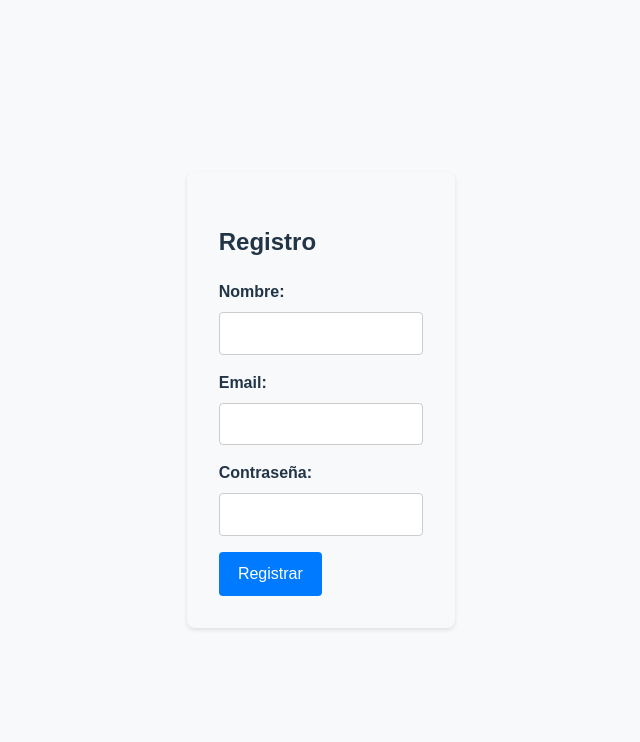
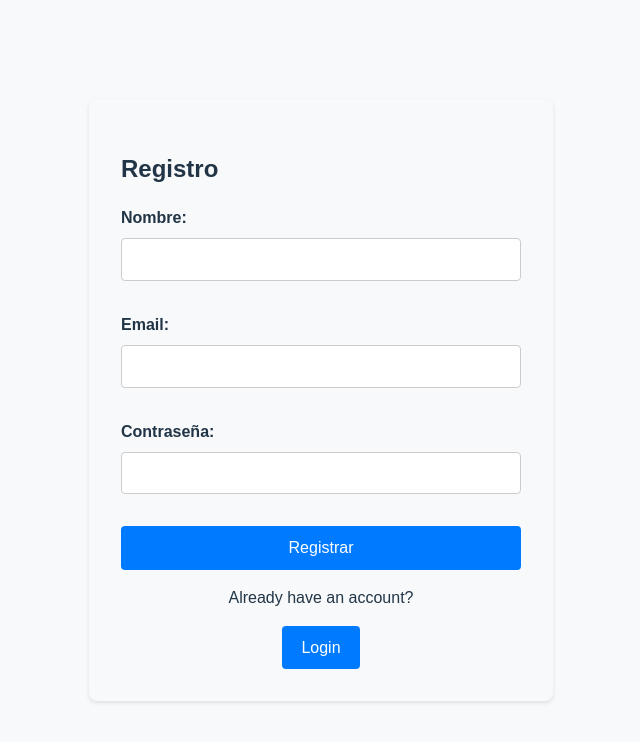
Before and after one commit to saaibi/Fracttal, a React (Vite) app in the folder frontend/: page /register in a window 1280 px wide. Shown: the top 742 px of the page, without its empty margins (319-959 px from the left). Built offline with nearby package versions, Linux system fonts and the light colour scheme.

Commit message:
Fronted  refactor containers components

```diff
--- a/frontend/src/componentes/Auth/FormularioLogin.jsx
+++ b/frontend/src/componentes/Auth/FormularioLogin.jsx
@@ -1,11 +1,18 @@
 import React, { useState } from 'react';
-import { useNavigate } from 'react-router-dom'; // Import useNavigate
+import { useNavigate, Link } from 'react-router-dom'; // Import useNavigate and Link
 import { useAuth } from '../../hooks/useAuth';
 import Button from '../../componentes/Comunes/Button';
 import FormGroup from '../../componentes/Comunes/FormGroup';
 import ErrorText from '../../componentes/Comunes/ErrorText';
 import LoadingText from '../../componentes/Comunes/LoadingText';
-import Card from '../../componentes/Comunes/Card';
+import FormContainer from '../../componentes/Comunes/FormContainer';
+import Form from '../../componentes/Comunes/Form';
+import styled from 'styled-components';
+
+const RegisterButtonContainer = styled.div`
+  margin-top: 1rem;
+  text-align: center;
+`;
 
 const FormularioLogin = () => {
   const [email, setEmail] = useState('');
@@ -22,9 +29,9 @@ const FormularioLogin = () => {
   };
 
   return (
-    <Card>
+    <FormContainer>
       <h2>Login</h2>
-      <form onSubmit={handleSubmit}>
+      <Form onSubmit={handleSubmit}>
         <FormGroup>
           <label>Email:</label>
           <input type="email" value={email} onChange={(e) => setEmail(e.target.value)} required />
@@ -34,10 +41,16 @@ const FormularioLogin = () => {
           <input type="password" value={password} onChange={(e) => setPassword(e.target.value)} required />
         </FormGroup>
         <Button type="submit" disabled={isLoading}>Login</Button>
-      </form>
+      </Form>
       {isLoading && <LoadingText>Cargando...</LoadingText>}
       {error && <ErrorText>{error}</ErrorText>}
-    </Card>
+      <RegisterButtonContainer>
+        <p>Don't have an account?</p>
+        <Link to="/register">
+          <Button>Register</Button>
+        </Link>
+      </RegisterButtonContainer>
+    </FormContainer>
   );
 };
 
--- a/frontend/src/componentes/Auth/FormularioRegistro.jsx
+++ b/frontend/src/componentes/Auth/FormularioRegistro.jsx
@@ -1,26 +1,38 @@
 import React, { useState } from 'react';
+import { Link, useNavigate } from 'react-router-dom';
 import { useAuth } from '../../hooks/useAuth';
 import Button from '../../componentes/Comunes/Button';
 import FormGroup from '../../componentes/Comunes/FormGroup';
 import ErrorText from '../../componentes/Comunes/ErrorText';
 import LoadingText from '../../componentes/Comunes/LoadingText';
-import Card from '../../componentes/Comunes/Card';
+import FormContainer from '../../componentes/Comunes/FormContainer';
+import Form from '../../componentes/Comunes/Form';
+import styled from 'styled-components';
+
+const LoginButtonContainer = styled.div`
+  margin-top: 1rem;
+  text-align: center;
+`;
 
 const FormularioRegistro = () => {
   const [nombre, setNombre] = useState('');
   const [email, setEmail] = useState('');
   const [password, setPassword] = useState('');
   const { register, isLoading, error } = useAuth();
+  const navigate = useNavigate();
 
   const handleSubmit = async (e) => {
     e.preventDefault();
-    await register({ nombre, email, password });
+    const success = await register({ nombre, email, password });
+    if (success) {
+      navigate('/login');
+    }
   };
 
   return (
-    <Card>
+    <FormContainer>
       <h2>Registro</h2>
-      <form onSubmit={handleSubmit}>
+      <Form onSubmit={handleSubmit}>
         <FormGroup>
           <label>Nombre:</label>
           <input type="text" value={nombre} onChange={(e) => setNombre(e.target.value)} required />
@@ -34,10 +46,16 @@ const FormularioRegistro = () => {
           <input type="password" value={password} onChange={(e) => setPassword(e.target.value)} required />
         </FormGroup>
         <Button type="submit" disabled={isLoading}>Registrar</Button>
-      </form>
+      </Form>
       {isLoading && <LoadingText>Cargando...</LoadingText>}
       {error && <ErrorText>{error}</ErrorText>}
-    </Card>
+      <LoginButtonContainer>
+        <p>Already have an account?</p>
+        <Link to="/login">
+          <Button>Login</Button>
+        </Link>
+      </LoginButtonContainer>
+    </FormContainer>
   );
 };
 
--- a/frontend/src/componentes/Categoria/FormularioCategoria.jsx
+++ b/frontend/src/componentes/Categoria/FormularioCategoria.jsx
@@ -1,14 +1,8 @@
 import React, { useState } from 'react';
 import { useCategorias } from '../../hooks/useCategorias';
-import styled from 'styled-components';
 import Button from '../../componentes/Comunes/Button';
 import FormGroup from '../../componentes/Comunes/FormGroup';
-
-const FormContainer = styled.form`
-  display: flex;
-  flex-direction: column;
-  gap: 1rem;
-`;
+import Form from '../../componentes/Comunes/Form';
 
 const FormularioCategoria = ({ initialData = {}, onSave }) => {
   const [nombre, setNombre] = useState(initialData.nombre || '');
@@ -25,13 +19,13 @@ const FormularioCategoria = ({ initialData = {}, onSave }) => {
   };
 
   return (
-    <FormContainer onSubmit={handleSubmit}>
+    <Form onSubmit={handleSubmit}>
       <FormGroup>
         <label>Nombre de la Categoría:</label>
         <input type="text" value={nombre} onChange={(e) => setNombre(e.target.value)} required />
       </FormGroup>
       <Button type="submit" disabled={isLoading}>Guardar Categoría</Button>
-    </FormContainer>
+    </Form>
   );
 };
 
--- /dev/null
+++ b/frontend/src/componentes/Comunes/Form.jsx
@@ -0,0 +1,9 @@
+import styled from 'styled-components';
+
+const Form = styled.form`
+  display: flex;
+  flex-direction: column;
+  gap: 1rem;
+`;
+
+export default Form;
--- /dev/null
+++ b/frontend/src/componentes/Comunes/FormContainer.jsx
@@ -0,0 +1,12 @@
+import styled from 'styled-components';
+
+const FormContainer = styled.div`
+  background-color: ${({theme}) => theme.colors.cardBackground};
+  border-radius: 8px;
+  box-shadow: 0 2px 4px rgba(0, 0, 0, 0.1);
+  padding: 2rem;
+  max-width: 400px;
+  width: 100%;
+`;
+
+export default FormContainer;
--- a/frontend/src/componentes/Etiqueta/FormularioEtiqueta.jsx
+++ b/frontend/src/componentes/Etiqueta/FormularioEtiqueta.jsx
@@ -1,14 +1,8 @@
 import React, { useState } from 'react';
 import { useTags } from '../../hooks/useTags';
-import styled from 'styled-components';
 import Button from '../Comunes/Button';
 import FormGroup from '../Comunes/FormGroup';
-
-const FormContainer = styled.form`
-  display: flex;
-  flex-direction: column;
-  gap: 1rem;
-`;
+import Form from '../Comunes/Form';
 
 const FormularioEtiqueta = ({ initialData = {}, onSave }) => {
   const [nombre, setNombre] = useState(initialData.nombre || '');
@@ -25,14 +19,14 @@ const FormularioEtiqueta = ({ initialData = {}, onSave }) => {
   };
 
   return (
-    <FormContainer onSubmit={handleSubmit}>
+    <Form onSubmit={handleSubmit}>
       <FormGroup>
         <label>Nombre de la Etiqueta:</label>
         <input type="text" value={nombre} onChange={(e) => setNombre(e.target.value)} required />
       </FormGroup>
       <Button type="submit" disabled={isLoading}>Guardar Etiqueta</Button>
       {error && <p style={{ color: 'red' }}>Error: {error}</p>}
-    </FormContainer>
+    </Form>
   );
 };
 
--- a/frontend/src/componentes/Tarea/FormularioTarea.jsx
+++ b/frontend/src/componentes/Tarea/FormularioTarea.jsx
@@ -1,17 +1,11 @@
 import React, { useState, useEffect } from 'react';
 import { useTareas } from '../../hooks/useTareas';
 import { useCategorias } from '../../hooks/useCategorias';
-import styled from 'styled-components';
 import Button from '../Comunes/Button';
 import FormGroup from '../Comunes/FormGroup';
 import ErrorText from '../Comunes/ErrorText';
 import LoadingText from '../Comunes/LoadingText';
-
-const FormContainer = styled.form`
-  display: flex;
-  flex-direction: column;
-  gap: 1rem;
-`;
+import Form from '../Comunes/Form';
 
 const FormularioTarea = ({ initialData = {}, onSave, isNewTask }) => {
   const [titulo, setTitulo] = useState(initialData.titulo || '');
@@ -52,7 +46,7 @@ const FormularioTarea = ({ initialData = {}, onSave, isNewTask }) => {
   };
 
   return (
-    <FormContainer onSubmit={handleSubmit}>
+    <Form onSubmit={handleSubmit}>
       <FormGroup>
         <label>Título:</label>
         <input type="text" value={titulo} onChange={(e) => setTitulo(e.target.value)} required />
@@ -89,7 +83,7 @@ const FormularioTarea = ({ initialData = {}, onSave, isNewTask }) => {
       </Button>
       {isLoading && <LoadingText>Guardando...</LoadingText>}
       {error && <ErrorText>{error}</ErrorText>}
-    </FormContainer>
+    </Form>
   );
 };
 
```
